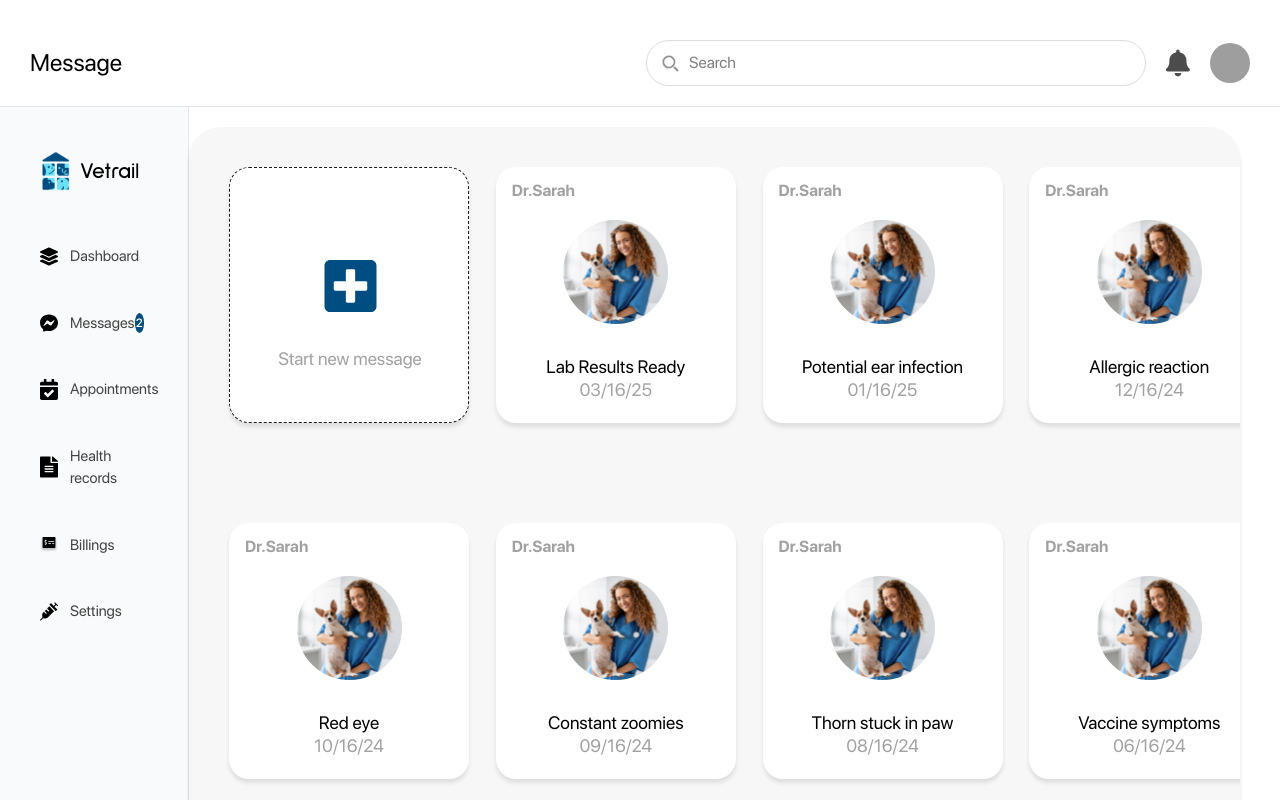
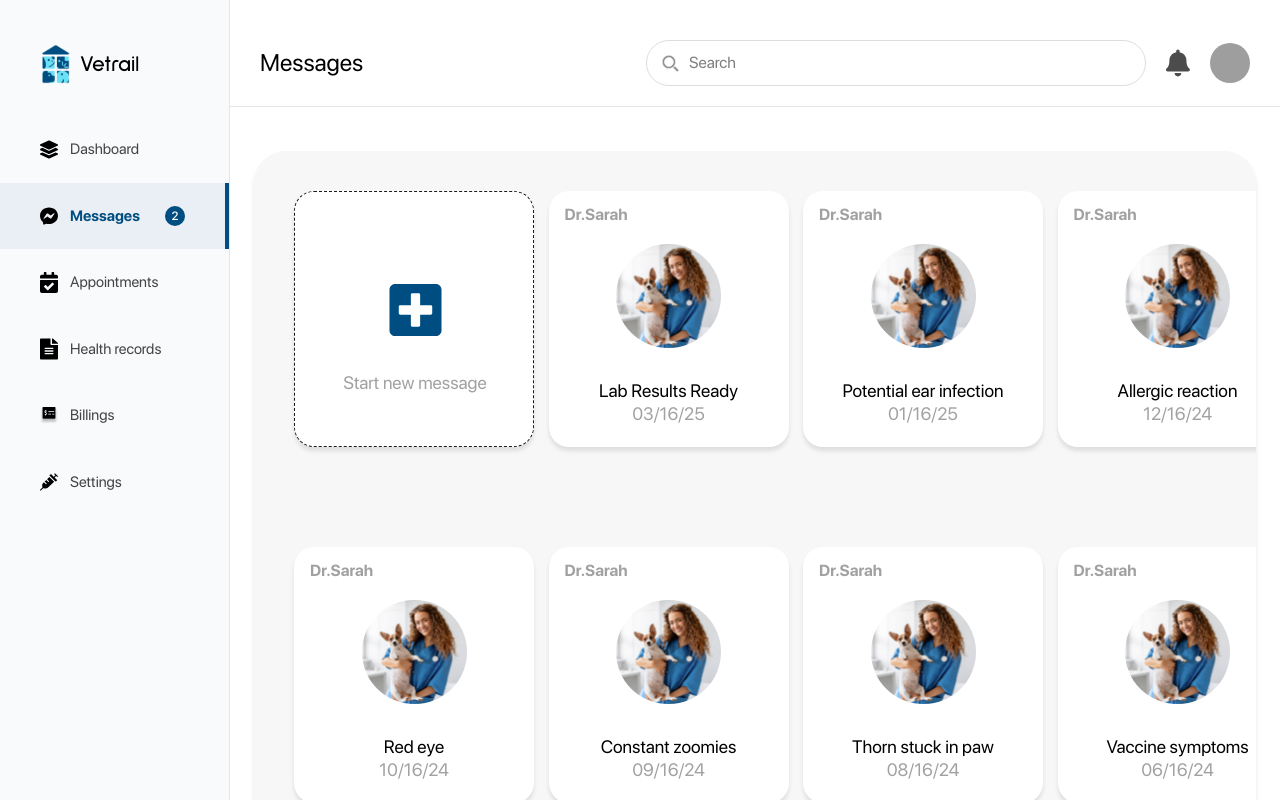
Before and after one commit to andrewchoi82/vetpets, a Next.js app in the folder vets/: page /message in a window 1280 px wide. Shown: the top 800 px of the page. Built offline with nearby package versions, Linux system fonts and the light colour scheme; grey boxes are pictures that could not be loaded.

Commit message:
updated message layout to V2

```diff
--- a/vets/app/message/page.tsx
+++ b/vets/app/message/page.tsx
@@ -1,37 +1,56 @@
 "use client";
 import Image from "next/image";
-import React, { useEffect, useState } from 'react'
+import React, { useEffect, useState } from 'react';
 import { Header } from "@/components/Header";
 import { SideBarContainer } from "@/components/SideBar/SideBarContainer";
-import  MessageTexting  from "@/components/MessageComponents/MessageTexting";
-import  MessageOverview  from "@/components/MessageComponents/MessageOverview";
-import  MessageCreate  from "@/components/MessageComponents/MessageCreate";
+import MessageTexting from "@/components/MessageComponents/MessageTexting";
+import MessageOverview from "@/components/MessageComponents/MessageOverview";
+import MessageCreate from "@/components/MessageComponents/MessageCreate";
 
 
-import DashboardSmallBox from "@/components/DashboardComponents/dashboardSmallBox"
+import MainContent from "@/components/MainContent";
 
 export default function Message() {
-
-   {/*  3 states for the overview of all messages, createing new message, and texing. Each will bring up a different component/modal */}
   const [pageState, setPageState] = useState<'overview' | 'create' | 'texting'>('overview');
 
   return (
+    <div style={{ display: "flex", height: "100vh", overflow: "hidden" }}>
+      <SideBarContainer selectedPage="Messages" />
 
-    <div >
-      {/* Header */}
-      <Header title="Message" />
-
-      <div className="flex">
-        {/* Side Bar */}
-        <SideBarContainer selectedPage="Message"/>
-
-        {/* Main Page */}
-
-        {pageState === 'overview' && <MessageOverview setPageState={setPageState}/>}
-        {pageState === 'create' && <MessageCreate setPageState={setPageState}/>}
-        {pageState === 'texting' && <MessageTexting />}
+      <div style={{ flex: 1, display: "flex", flexDirection: "column", background: "#fff", overflowY: "auto" }}>
+        <Header title="Messages" />
+        <div style={{ flexGrow: 1, padding: "24px" }}>
+           {pageState === 'overview' && <MessageOverview setPageState={setPageState} />}
+           {pageState === 'create' && <MessageCreate setPageState={setPageState} />}
+           {pageState === 'texting' && <MessageTexting />}
+         </div>
       </div>
-
     </div>
   );
 }
+
+// export default function Message() {
+//   const [pageState, setPageState] = useState<'overview' | 'create' | 'texting'>('overview');
+
+//   return (
+//     <div style={{ display: "flex", flexDirection: "column", height: "100vh" }}>
+//       {/* Header */}
+//       <Header title="Message" />
+
+//       {/* Body */}
+//       <div style={{ display: "flex", flexGrow: 1 }}>
+//         {/* Sidebar */}
+//         <div style={{ width: "250px", borderRight: "1px solid #e5e5e5" }}>
+//           <SideBarContainer selectedPage="Message" />
+//         </div>
+
+//         {/* Main Content */}
+//         <div style={{ flexGrow: 1, padding: "24px" }}>
+//           {pageState === 'overview' && <MessageOverview setPageState={setPageState} />}
+//           {pageState === 'create' && <MessageCreate setPageState={setPageState} />}
+//           {pageState === 'texting' && <MessageTexting />}
+//         </div>
+//       </div>
+//     </div>
+//   );
+// }
```
